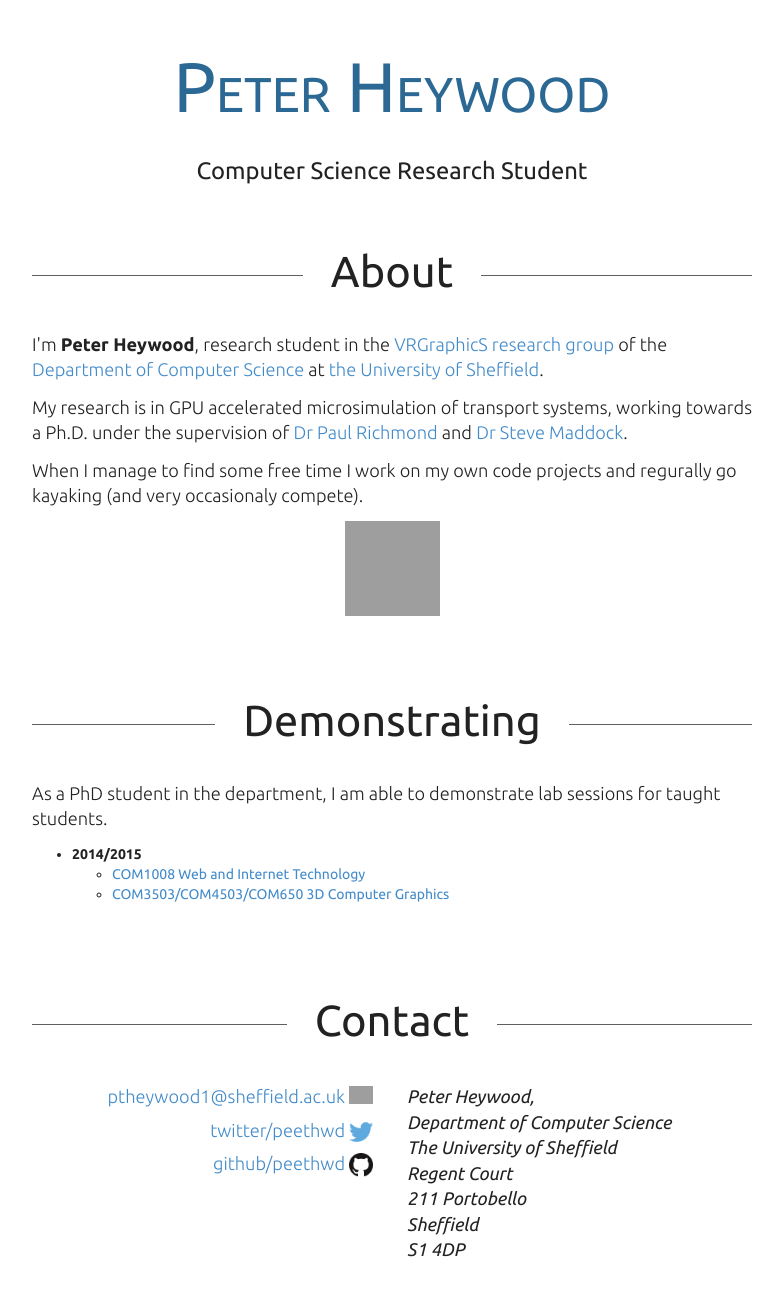
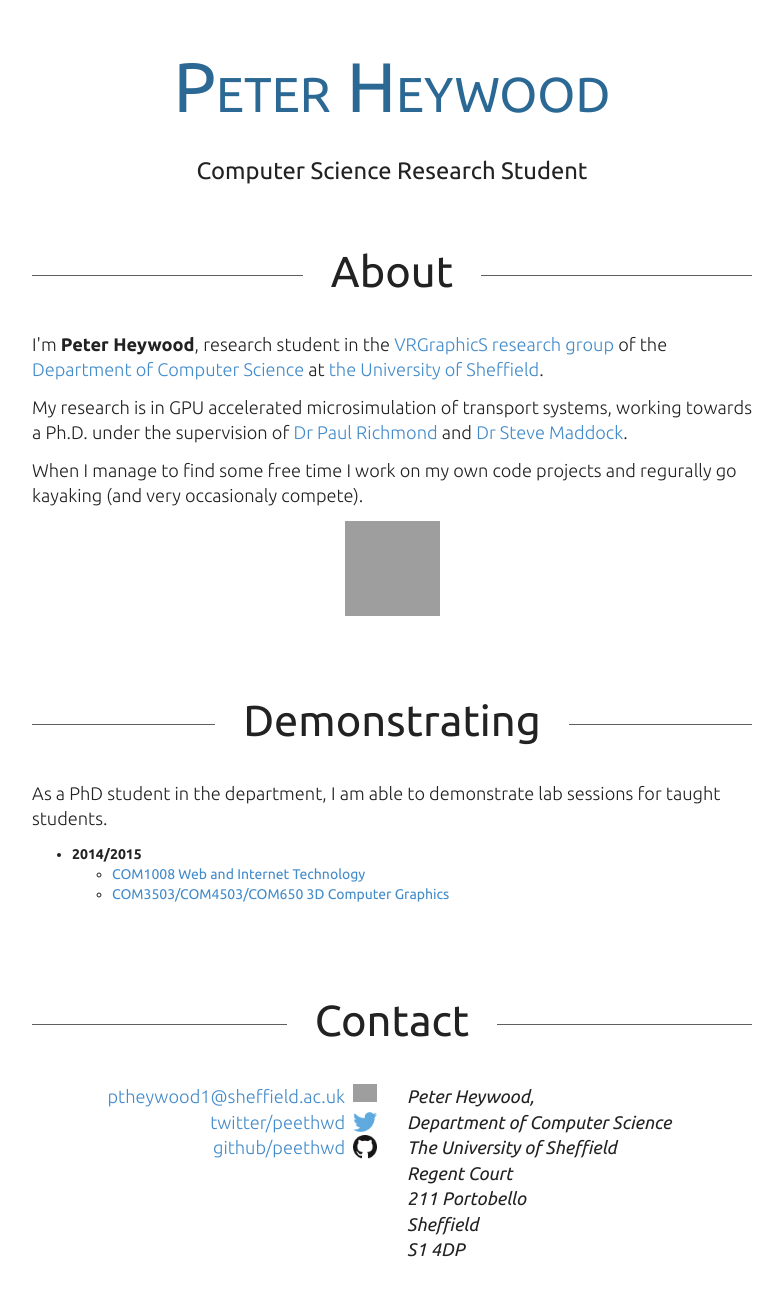
Before and after one commit to ptheywood/ptheywood.github.io, a Jekyll site: the page built from index.html, in a window 1280 px wide. Shown: the top 1303 px of the page, without its empty margins (248-1031 px from the left). Built offline with Jekyll 4.4.1, drawn with Linux system fonts in a browser that asks for light colours; nearby versions of some CDN libraries; grey boxes are pictures that could not be loaded.

Commit message:
Final tweaks to new contact style

```diff
--- a/css/main.css
+++ b/css/main.css
@@ -172,13 +172,16 @@ section.content {
     padding: 32px 32px 48px 32px;
   }
 
+  .vertical-contact-list li {
+    margin-bottom: 0px;
+  }
   .vertical-contact-list li a {
     overflow: auto;
   }
   .vertical-contact-list li a img {
     display: inline-block;
     width: 24px;
-    margin: 2px 4px;
+    margin: 0px 0px 0px 8px;
     float: right;
   }
 }
```
